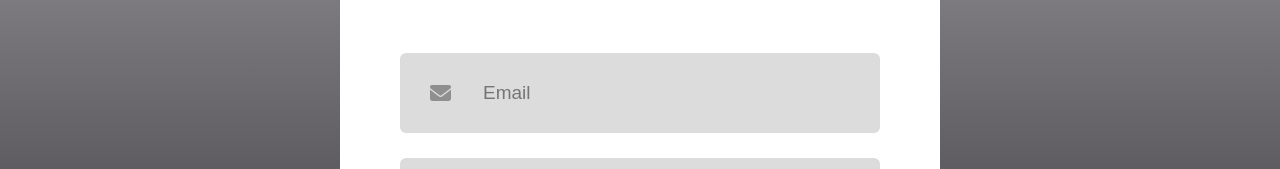
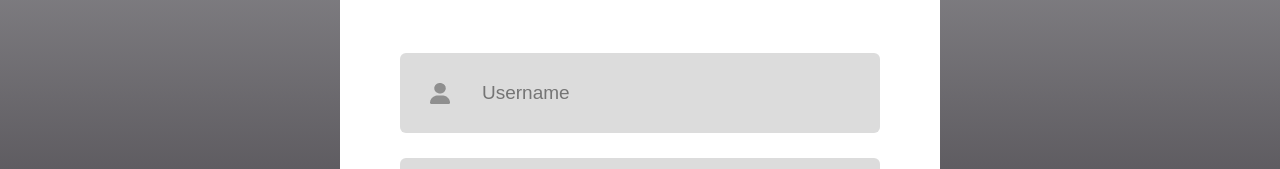
Before and after one commit to dyingpotato890/Prison-Management-System, a React (Create React App) app in the folder Frontend/: page / in a window 1280 px wide. Shown: the part 306-475 px from the top of the page. Built offline with nearby package versions, Linux system fonts and the light colour scheme.

Commit message:
Update LoginSignUp.jsx

```diff
--- a/Frontend/package.json
+++ b/Frontend/package.json
@@ -8,7 +8,7 @@
     "@testing-library/user-event": "^13.5.0",
     "react": "^18.3.1",
     "react-dom": "^18.3.1",
-    "react-scripts": "5.0.1",
+    "react-scripts": "^5.0.1",
     "web-vitals": "^2.1.4"
   },
   "scripts": {
--- a/Frontend/src/Components/Login/LoginSignUp.jsx
+++ b/Frontend/src/Components/Login/LoginSignUp.jsx
@@ -2,7 +2,7 @@ import React, { useState } from 'react'
 import './LoginSignUp.css'
 
 
-import email_icon from '../Assets/email.png'
+import person_icon from '../Assets/person.png'
 import password_icon from '../Assets/password.png'
 
 
@@ -16,8 +16,8 @@ const LoginSignUp = () => {
         </div>
         <div className="inputs">
             <div className="input">
-                <img src={email_icon} alt="" />
-                <input type="Email"placeholder='Email' />
+                <img src={person_icon} alt="" />
+                <input type="text"placeholder='Username' />
             </div>
             <div className="input">
                 <img src={password_icon} alt="" />
```
Also changed, not shown: 2 other files (tests, documents, lock files or other folders).
